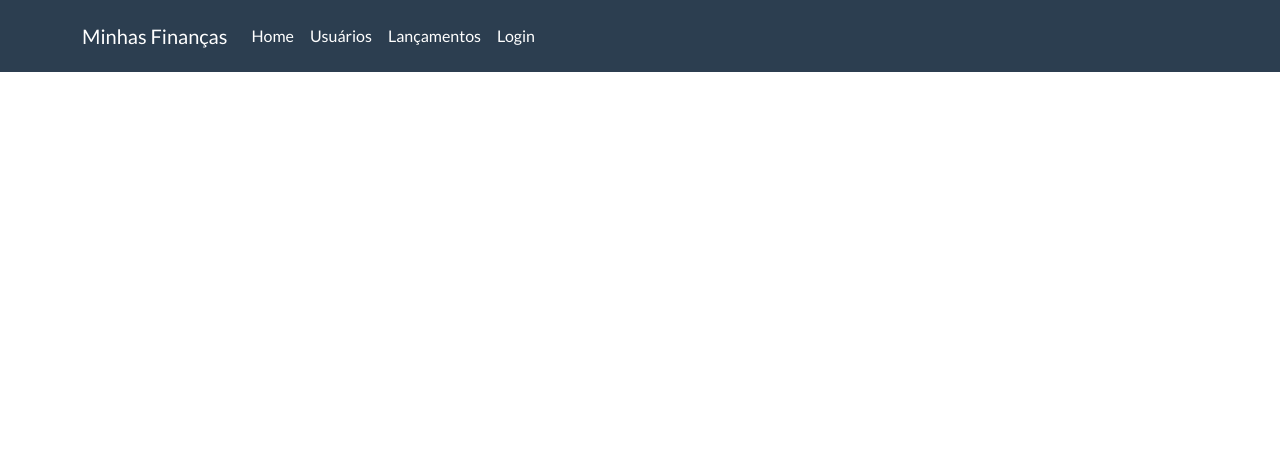
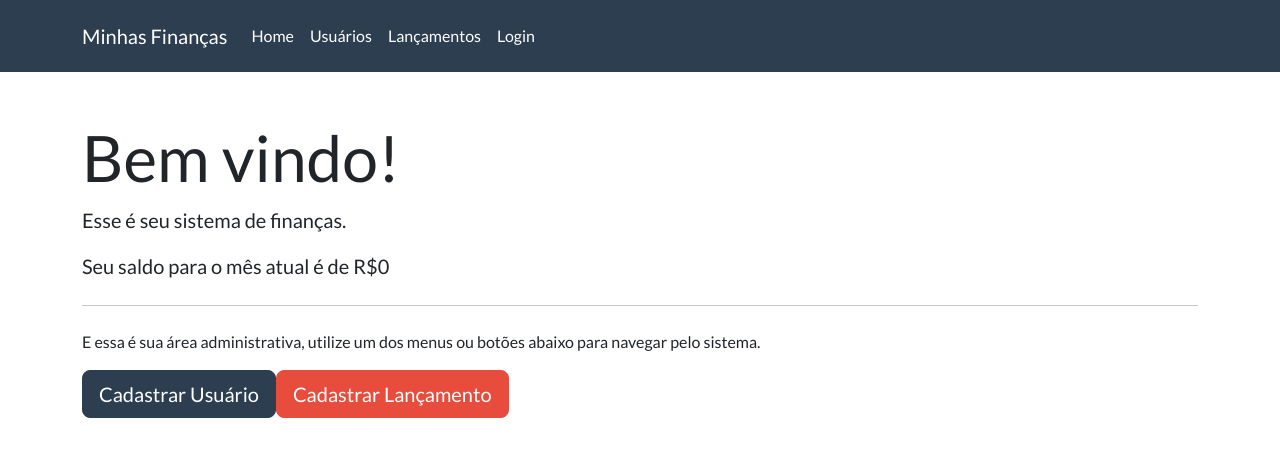
Before and after one commit to wilembergson/minhas-financas-frontend, a React (Create React App) app: page /#/home in a window 1280 px wide. Shown: the top 456 px of the page. Built offline with nearby package versions, Linux system fonts and the light colour scheme.

Commit message:
Componente Home

```diff
--- a/src/components/Navbar.jsx
+++ b/src/components/Navbar.jsx
@@ -12,7 +12,7 @@ export default function Navbar(){
             </button>
             <div className="collapse navbar-collapse" id="navbarResponsive">
                 <ul className="navbar-nav">
-                    <NavbarItem href="#/" label="Home"/>
+                    <NavbarItem href="#/home" label="Home"/>
                     <NavbarItem href="#/cadastroUsuario" label="Usuários"/>
                     <NavbarItem href="#/" label="Lançamentos"/>
                     <NavbarItem href="#/login" label="Login"/>
--- a/src/main/Rotas.jsx
+++ b/src/main/Rotas.jsx
@@ -1,6 +1,7 @@
 import React from 'react'
 
 import Login from '../views/Login'
+import Home from '../views/Home'
 import CadastroUsuario from '../views/CadastroUsuario'
 import {Route, Switch, HashRouter} from 'react-router-dom'
 
@@ -8,6 +9,7 @@ export default function Rotas(){
     return(
         <HashRouter>
             <Switch>
+                <Route path="/home" component={Home}/>
                 <Route path="/login" component={Login}/>
                 <Route path="/cadastroUsuario" component={CadastroUsuario}/>
             </Switch>
--- a/src/views/CadastroUsuario.jsx
+++ b/src/views/CadastroUsuario.jsx
@@ -1,9 +1,10 @@
 import React, { useState } from 'react'
+import { withRouter } from 'react-router-dom';
 
 import Card from '../components/Cards'
 import FormGroup from '../components/FormGroup'
 
-export default function CadastroUsuario(){
+function CadastroUsuario(props){
 
     const [nome, setNome] = useState('');
     const [email, setEmail] = useState('');
@@ -14,6 +15,10 @@ export default function CadastroUsuario(){
 
     function cadastrar(){
         console.log(state)
+    }
+
+    function cancelar(){
+        props.history.push('/login')
     }
 
     return(
@@ -55,7 +60,7 @@ export default function CadastroUsuario(){
                             </FormGroup>
 
                             <button onClick={cadastrar} type="button" className="btn btn-success">Salvar</button>
-                            <button type="button" className="btn btn-danger">Cancelar</button>
+                            <button onClick={cancelar} type="button" className="btn btn-danger">Cancelar</button>
                         </div>
                     </div>
                 </div>
@@ -63,3 +68,5 @@ export default function CadastroUsuario(){
         </div>
     )
 }
+
+export default withRouter(CadastroUsuario)
--- /dev/null
+++ b/src/views/Home.jsx
@@ -0,0 +1,21 @@
+import React, { useState } from 'react'
+
+export default function Home(){
+    const [saldo, setSaldo] = useState(0)
+
+    return(
+        <div className="container">
+            <div className="jumbotron">
+                <h1 className="display-3">Bem vindo!</h1>
+                <p className="lead">Esse é seu sistema de finanças.</p>
+                <p className="lead">Seu saldo para o mês atual é de R${saldo}</p>
+                <hr className="my-4"/>
+                <p>E essa é sua área administrativa, utilize um dos menus ou botões abaixo para navegar pelo sistema.</p>
+                <p className="lead">
+                  <a className="btn btn-primary btn-lg" href="#/cadastroUsuario" role="button"><i className="fa fa-users"></i>  Cadastrar Usuário</a>
+                  <a className="btn btn-danger btn-lg" href="https://bootswatch.com/flatly/#" role="button"><i className="fa fa-users"></i>  Cadastrar Lançamento</a>
+                </p>
+            </div>
+        </div>
+    )
+}
--- a/src/views/Login.jsx
+++ b/src/views/Login.jsx
@@ -1,8 +1,9 @@
 import React, { useState } from 'react'
 import Card from '../components/Cards'
 import FormGroup from '../components/FormGroup'
+import { withRouter } from 'react-router-dom'
 
-export default function Login(){
+function Login(props){
 
     const [email, setEmail] = useState('')
     const [senha, setSenha] = useState('')
@@ -10,6 +11,10 @@ export default function Login(){
     function entrar(){
         console.log('Email: ', email)
         console.log('Senha: ', senha)
+    }
+
+    function prepareCadastrar(){
+        props.history.push('/cadastroUsuario')
     }
 
     return(
@@ -40,7 +45,7 @@ export default function Login(){
                                             </FormGroup>
 
                                             <button className="btn btn-success" onClick={entrar}>Entrar</button>
-                                            <button className="btn btn-danger">Cancelar</button>
+                                            <button onClick={prepareCadastrar} className="btn btn-danger">Cadastar</button>
 
                                         </fieldset>
                                     </div>
@@ -53,3 +58,5 @@ export default function Login(){
         </div>
     )
 }
+
+export default withRouter(Login)
```
